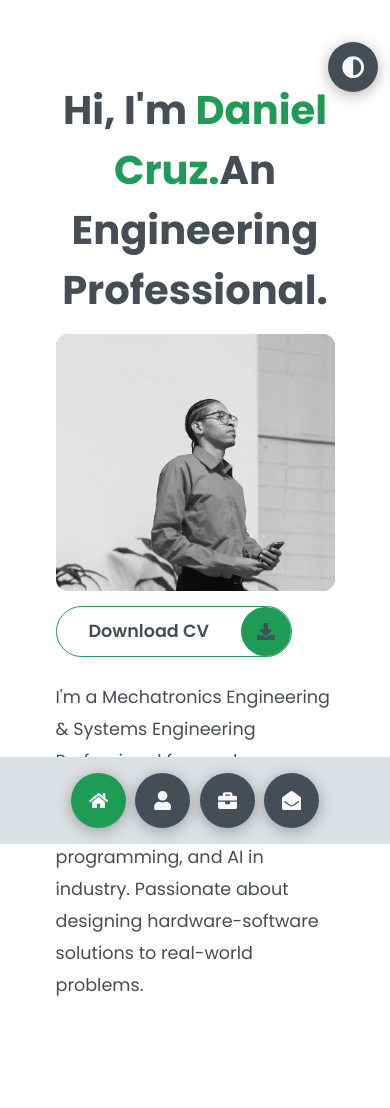
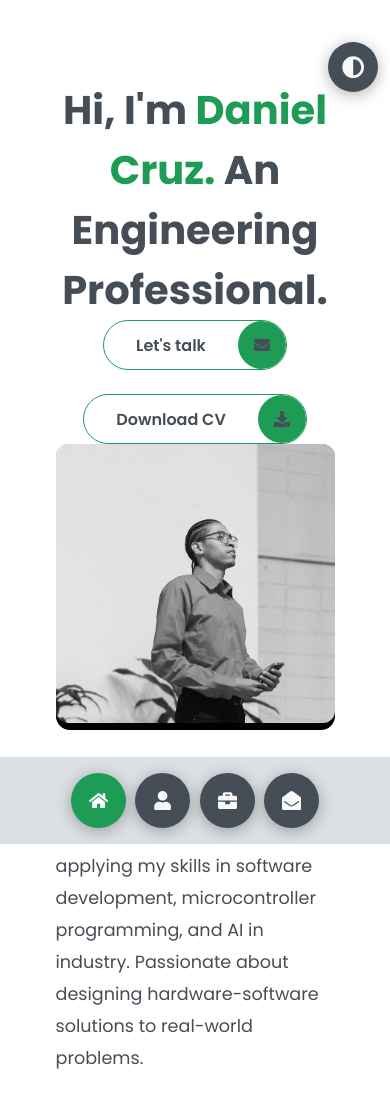
Before and after one commit to iCruzDaniel/portfolio, a React (Vite) app: page / in a window 390 px wide. Shown: the top 1108 px of the page. Built offline with nearby package versions, Linux system fonts and the light colour scheme.

Commit message:
actualización - SEPTIEMBRE 2026.1

```diff
--- a/src/App.jsx
+++ b/src/App.jsx
@@ -18,14 +18,14 @@
 
   return (
     <>
-      <HomeSection isActive={activeSection === 'home'} />
+      <HomeSection isActive={activeSection === 'home'} onNavigate={navigateTo} />
 
       <main>
         <AboutSection
           isActive={activeSection === 'about'}
           onTechClick={openPopup}
         />
-        <PortfolioSection isActive={activeSection === 'portfolio'} />
+        <PortfolioSection isActive={activeSection === 'portfolio'} onNavigate={navigateTo} />
         <ContactSection isActive={activeSection === 'contact'} />
       </main>
 
--- a/src/components/sections/HomeSection.jsx
+++ b/src/components/sections/HomeSection.jsx
@@ -1,6 +1,7 @@
 import DownloadButton from '../shared/DownloadButton';
+import ContactButton from '../shared/ContactButton';
 
-export default function HomeSection({ isActive }) {
+export default function HomeSection({ isActive, onNavigate }) {
   return (
     <header className={`container header${isActive ? ' active' : ''}`} id="home">
       <div className="header-content">
@@ -19,17 +20,24 @@
           </div>
         </div>
         <div className="right-header">
+          <div className="rt-heading">
             <h1 className="name">
-            Hi, I'm <span>Daniel Cruz.</span>
+              Hi, I'm <span>Daniel Cruz. </span>
               An Engineering Professional.
             </h1>
+          </div>
+          <div className="rt-cta">
+            <ContactButton onNavigate={onNavigate} />
+            <DownloadButton />
+          </div>
+          <div className="rt-paragraph">
             <p>
               I'm a Mechatronics Engineering & Systems Engineering Professional
               focused on applying my skills in software development, microcontroller programming,
               and AI in industry. Passionate about designing hardware-software solutions to
               real-world problems.
             </p>
-          <DownloadButton />
+          </div>
         </div>
       </div>
     </header>
--- a/src/components/sections/PortfolioSection.jsx
+++ b/src/components/sections/PortfolioSection.jsx
@@ -1,9 +1,10 @@
 import Section from '../layout/Section';
 import MainTitle from '../shared/MainTitle';
 import ProjectCarousel from '../shared/ProjectCarousel';
+import ContactButton from '../shared/ContactButton';
 import { projects, projectCategories } from '../../data/projects';
 
-export default function PortfolioSection({ isActive }) {
+export default function PortfolioSection({ isActive, onNavigate }) {
   return (
     <Section id="portfolio" isActive={isActive}>
       <MainTitle prefix="My" highlighted="Portfolio" bgText="My Work" />
@@ -24,6 +25,11 @@
           </div>
         );
       })}
+
+      <div className="section-cta">
+        <h3>Like what you see? Let's build something together.</h3>
+        <ContactButton onNavigate={onNavigate} label="Contact me" />
+      </div>
     </Section>
   );
 }
--- /dev/null
+++ b/src/components/shared/ContactButton.jsx
@@ -0,0 +1,12 @@
+import Icon from './Icon';
+
+export default function ContactButton({ onNavigate, label = 'Let\'s talk' }) {
+  return (
+    <div className="btn-con">
+      <button type="button" className="main-btn contact-btn" onClick={() => onNavigate('contact')}>
+        <span className="btn-text">{label}</span>
+        <span className="btn-icon"><Icon name="envelope" /></span>
+      </button>
+    </div>
+  );
+}
--- a/src/components/shared/Icon.jsx
+++ b/src/components/shared/Icon.jsx
@@ -16,6 +16,7 @@
   'globe': { viewBox: '0 0 496 512', path: 'M336.5 160C322 70.7 287.8 8 248 8s-74 62.7-88.5 152h177zM152 256c0 22.2 1.2 43.5 3.3 64h185.3c2.1-20.5 3.3-41.8 3.3-64s-1.2-43.5-3.3-64H155.3c-2.1 20.5-3.3 41.8-3.3 64zm324.7-96c-28.6-67.9-86.5-120.4-158-141.6 24.4 33.8 41.2 84.7 50 141.6h108zM177.2 18.4C105.8 39.6 47.8 92.1 19.3 160h108c8.7-56.9 25.5-107.8 49.9-141.6zM487.4 192H372.7c2.1 21 3.3 42.5 3.3 64s-1.2 43-3.3 64h114.6c5.5-20.5 8.6-41.8 8.6-64s-3.1-43.5-8.5-64zM120 256c0-21.5 1.2-43 3.3-64H8.6C3.2 212.5 0 233.8 0 256s3.2 43.5 8.6 64h114.6c-2-21-3.2-42.5-3.2-64zm39.5 96c14.5 89.3 48.7 152 88.5 152s74-62.7 88.5-152h-177zm159.3 141.6c71.4-21.2 129.4-73.7 158-141.6h-108c-8.8 56.9-25.6 107.8-50 141.6zM19.3 352c28.6 67.9 86.5 120.4 158 141.6-24.4-33.8-41.2-84.7-50-141.6h-108z' },
   'github': { viewBox: '0 0 496 512', path: 'M165.9 397.4c0 2-2.3 3.6-5.2 3.6-3.3.3-5.6-1.3-5.6-3.6 0-2 2.3-3.6 5.2-3.6 3-.3 5.6 1.3 5.6 3.6zm-31.1-4.5c-.7 2 1.3 4.3 4.3 4.9 2.6 1 5.6 0 6.2-2s-1.3-4.3-4.3-5.2c-2.6-.7-5.5.3-6.2 2.3zm44.2-1.7c-2.9.7-4.9 2.6-4.6 4.9.3 2 2.9 3.3 5.9 2.6 2.9-.7 4.9-2.6 4.6-4.6-.3-1.9-3-3.2-5.9-2.9zM244.8 8C106.1 8 0 113.3 0 252c0 110.9 69.8 205.8 169.5 239.2 12.8 2.3 17.3-5.6 17.3-12.1 0-6.2-.3-40.4-.3-61.4 0 0-70 15-84.7-29.8 0 0-11.4-29.1-27.8-36.6 0 0-22.9-15.7 1.6-15.4 0 0 24.9 2 38.6 25.8 21.9 38.6 58.6 27.5 72.9 20.9 2.3-16 8.8-27.1 16-33.7-55.9-6.2-112.3-14.3-112.3-110.5 0-27.5 7.6-41.3 23.6-58.9-2.6-6.5-11.1-33.3 2.6-67.9 20.9-6.5 69 27 69 27 20-5.6 41.5-8.5 62.8-8.5s42.8 2.9 62.8 8.5c0 0 48.1-33.6 69-27 13.7 34.7 5.2 61.4 2.6 67.9 16 17.7 25.8 31.5 25.8 58.9 0 96.5-58.9 104.2-114.8 110.5 9.2 7.9 17 22.9 17 46.4 0 33.7-.3 75.4-.3 83.6 0 6.5 4.6 14.4 17.3 12.1C428.2 457.8 496 362.9 496 252 496 113.3 383.5 8 244.8 8zM97.2 352.9c-1.3 1-1 3.3.7 5.2 1.6 1.6 3.9 2.3 5.2 1 1.3-1 1-3.3-.7-5.2-1.6-1.6-3.9-2.3-5.2-1zm-10.8-8.1c-.7 1.3.3 2.9 2.3 3.9 1.6 1 3.6.7 4.3-.7.7-1.3-.3-2.9-2.3-3.9-2-.6-3.6-.3-4.3.7zm32.4 35.6c-1.6 1.3-1 4.3 1.3 6.2 2.3 2.3 5.2 2.6 6.5 1 1.3-1.3.7-4.3-1.3-6.2-2.2-2.3-5.2-2.6-6.5-1zm-11.4-14.7c-1.6 1-1.6 3.6 0 5.9 1.6 2.3 4.3 3.3 5.6 2.3 1.6-1.3 1.6-3.9 0-6.2-1.4-2.3-4-3.3-5.6-2z' },
   'linkedin': { viewBox: '0 0 448 512', path: 'M416 32H31.9C14.3 32 0 46.5 0 64.3v383.4C0 465.5 14.3 480 31.9 480H416c17.6 0 32-14.5 32-32.3V64.3c0-17.8-14.4-32.3-32-32.3zM135.4 416H69V202.2h66.5V416zm-33.2-243c-21.3 0-38.5-17.3-38.5-38.5S80.9 96 102.2 96c21.2 0 38.5 17.3 38.5 38.5 0 21.3-17.2 38.5-38.5 38.5zm282.1 243h-66.4V312c0-24.8-.5-56.7-34.5-56.7-34.6 0-39.9 27-39.9 54.9V416h-66.4V202.2h63.7v29.2h.9c8.9-16.8 30.6-34.5 62.9-34.5 67.2 0 79.7 44.3 79.7 101.9V416z' },
+  'whatsapp': { viewBox: '0 0 448 512', path: 'M380.9 97.1C339 55.1 283.2 32 223.9 32c-122.4 0-222 99.6-222 222 0 39.1 10.2 77.3 29.6 111L0 480l117.7-30.9c32.4 17.7 68.9 27 106.1 27h.1c122.3 0 224.1-99.6 224.1-222 0-59.3-25.2-115-67.1-157zm-157 341.6c-33.2 0-65.7-8.9-94-25.7l-6.7-4-69.8 18.3L72 359.2l-4.4-7c-18.5-29.4-28.2-63.3-28.2-98.2 0-101.7 82.8-184.5 184.6-184.5 49.3 0 95.6 19.2 130.4 54.1 34.8 34.9 56.2 81.2 56.1 130.5 0 101.8-84.9 184.6-186.6 184.6zm101.2-138.2c-5.5-2.8-32.8-16.2-37.9-18-5.1-1.9-8.8-2.8-12.5 2.8-3.7 5.6-14.3 18-17.6 21.8-3.2 3.7-6.5 4.2-12 1.4-32.6-16.3-54-29.1-75.5-66-5.7-9.8 5.7-9.1 16.3-30.3 1.8-3.7.9-6.9-.5-9.7-1.4-2.8-12.5-30.1-17.1-41.2-4.5-10.8-9.1-9.3-12.5-9.5-3.2-.2-6.9-.2-10.6-.2-3.7 0-9.7 1.4-14.8 6.9-5.1 5.6-19.4 19-19.4 46.3 0 27.3 19.9 53.7 22.6 57.4 2.8 3.7 39.1 59.7 94.8 83.8 35.2 15.2 49 16.5 66.6 13.9 10.7-1.6 32.8-13.4 37.4-26.4 4.6-13 4.6-24.1 3.2-26.4-1.3-2.5-5-3.9-10.5-6.6z' },
 };
 
 export default function Icon({ name, className = '', ...props }) {
--- a/src/data/contact.js
+++ b/src/data/contact.js
@@ -35,4 +35,8 @@
     icon: 'github',
     url: 'https://github.com/iCruzDaniel',
   },
+  {
+    icon: 'whatsapp',
+    url: 'https://wa.me/573223657797',
+  },
 ];
--- a/src/styles/_media.scss
+++ b/src/styles/_media.scss
@@ -3,6 +3,16 @@
 }
 
 @media screen and (max-width: 600px) {
+    html, body {
+        height: auto;
+        min-height: 100%;
+        overflow-y: auto;
+    }
+    section {
+        position: relative;
+        left: auto;
+        top: auto;
+    }
     header{
         padding: 0 !important;
     }
@@ -12,29 +22,23 @@
     }
     .header-content{
         grid-template-columns: repeat(1, 1fr);
-        padding-bottom: 6rem;
-    }
-
-    .left-header{
-        .h-shape{
-            display: none;
+        padding-bottom: 4rem;
+        display: flex;
+        flex-direction: column;
+        .left-header{
+            order: 3;
+            .h-shape{ display: none; }
         }
-    }
-    .header-content .right-header{
-        display: contents;
+        .right-header{ order: 1; display: contents; }
+        .rt-heading{ order: 1; width: 90%; margin: 0 auto; }
+        .rt-cta{ order: 2; width: 90%; margin: 0 auto; justify-content: center; }
+        .left-header .image{ width: 90%; margin: 0 auto; }
+        .rt-paragraph{ order: 4; width: 90%; margin: 0 auto; }
         .name{
             font-size: 2.5rem !important;
             text-align: center;
-            padding-top: 3rem;
+            padding-top: 1.5rem;
         }
-    }
-    .header-content .name{ order: 1; }
-    .header-content .left-header{ order: 2; }
-    .header-content .btn-con{ order: 3; width: 90%; margin: 0 auto; }
-    .header-content .right-header p{ order: 4; width: 90%; margin: 1.5rem auto; }
-    .header-content .left-header .image{
-        margin: 0 auto;
-        width: 90%;
     }
 
     .controls{
@@ -93,6 +97,7 @@
 
     .contact-content-con{
         flex-direction: column;
+        padding-bottom: 6rem;
         .right-contact{
             margin-left: 0;
             margin-top: 2.5rem;
@@ -111,18 +116,32 @@
         margin-bottom: 6rem;
     }
 
+    .contact-icon{
+        justify-content: center;
+    }
+
     .contact-item{
-        flex-direction: column;
-        margin: 1rem 0;
+        flex-direction: row;
+        align-items: flex-start;
+        flex-wrap: wrap;
+        gap: .25rem 1rem;
+        margin: .6rem 0;
+        padding: .5rem 0;
+        border-bottom: 1px solid var(--color-grey-5);
         p{
             font-size: 15px;
             color: var(--color-grey-2);
+            margin: 0 !important;
         }
         span{
             font-size: 15px;
         }
         .icon{
             grid-template-columns: 25px 1fr;
+            min-width: 0;
+            span{
+                font-weight: 600;
+            }
         }
     }
 
@@ -281,10 +300,10 @@
             padding-top: 3rem;
         }
     }
-    .header-content .name{ order: 1; }
-    .header-content .left-header{ order: 2; }
-    .header-content .btn-con{ order: 3; width: 90%; margin: 0 auto; }
-    .header-content .right-header p{ order: 4; width: 90%; margin: 1.5rem auto; }
+    .header-content .rt-heading{ order: 1; }
+    .header-content .rt-cta{ order: 2; }
+    .header-content .left-header{ order: 3; }
+    .header-content .rt-paragraph{ order: 4; }
 }
 @media screen and (max-width:700px){
     .container{
--- a/src/styles/styles.scss
+++ b/src/styles/styles.scss
@@ -204,9 +204,17 @@
             font-size: 3rem;
             span { color: var(--color-secondary); }
         }
-        p {
-            margin: 1.5rem 0;
-            line-height: 2rem;
+        .rt-cta {
+            display: flex;
+            flex-wrap: wrap;
+            gap: 1.5rem;
+            .btn-con { align-self: flex-start; }
+        }
+        .rt-paragraph {
+            p {
+                margin: 1.5rem 0;
+                line-height: 2rem;
+            }
         }
     }
 }
@@ -386,6 +394,22 @@
 .port-text {
     padding: 2rem 0;
     text-align: center;
+}
+
+.section-cta {
+    display: flex;
+    flex-direction: column;
+    align-items: center;
+    gap: 1.5rem;
+    text-align: center;
+    margin-top: 4rem;
+    h3 {
+        font-size: 1.6rem;
+        font-weight: 600;
+    }
+    .btn-con {
+        align-self: center;
+    }
 }
 
 .portfolios {
@@ -741,6 +765,12 @@
     align-self: flex-start;
     align-items: center;
     overflow: hidden;
+    font-family: inherit;
+    font-size: 1rem;
+    background: transparent;
+    cursor: pointer;
+    padding: 0;
+    text-decoration: none;
     .btn-text { padding: 0 2rem; }
     .btn-icon {
         background-color: var(--color-secondary);
```
Also changed, not shown: src/data/projects.js (+13 -11 lines), img/fast-foody.jpg, public/img/fast-foody.webp. Lines whose indentation alone changed are shown as unchanged.
